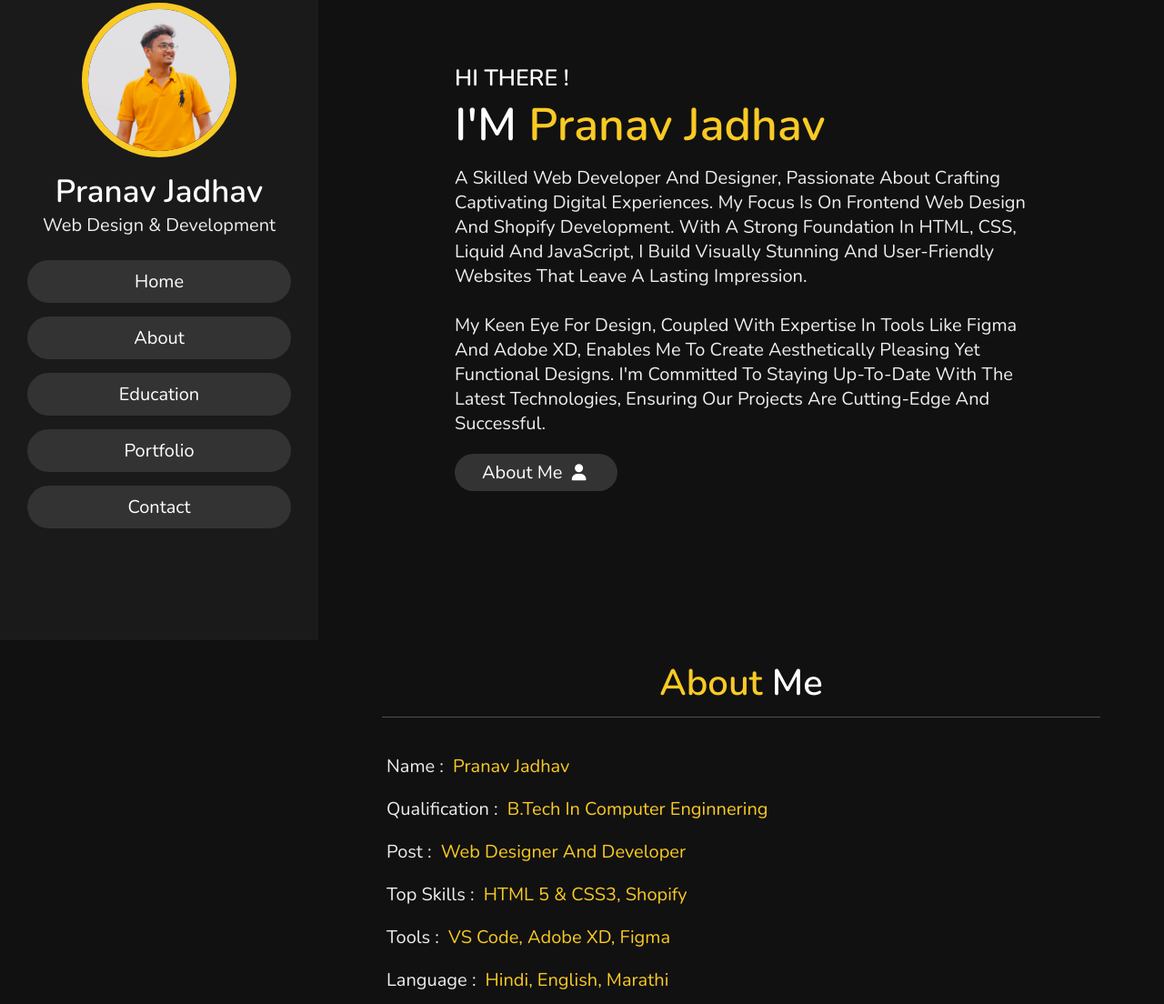
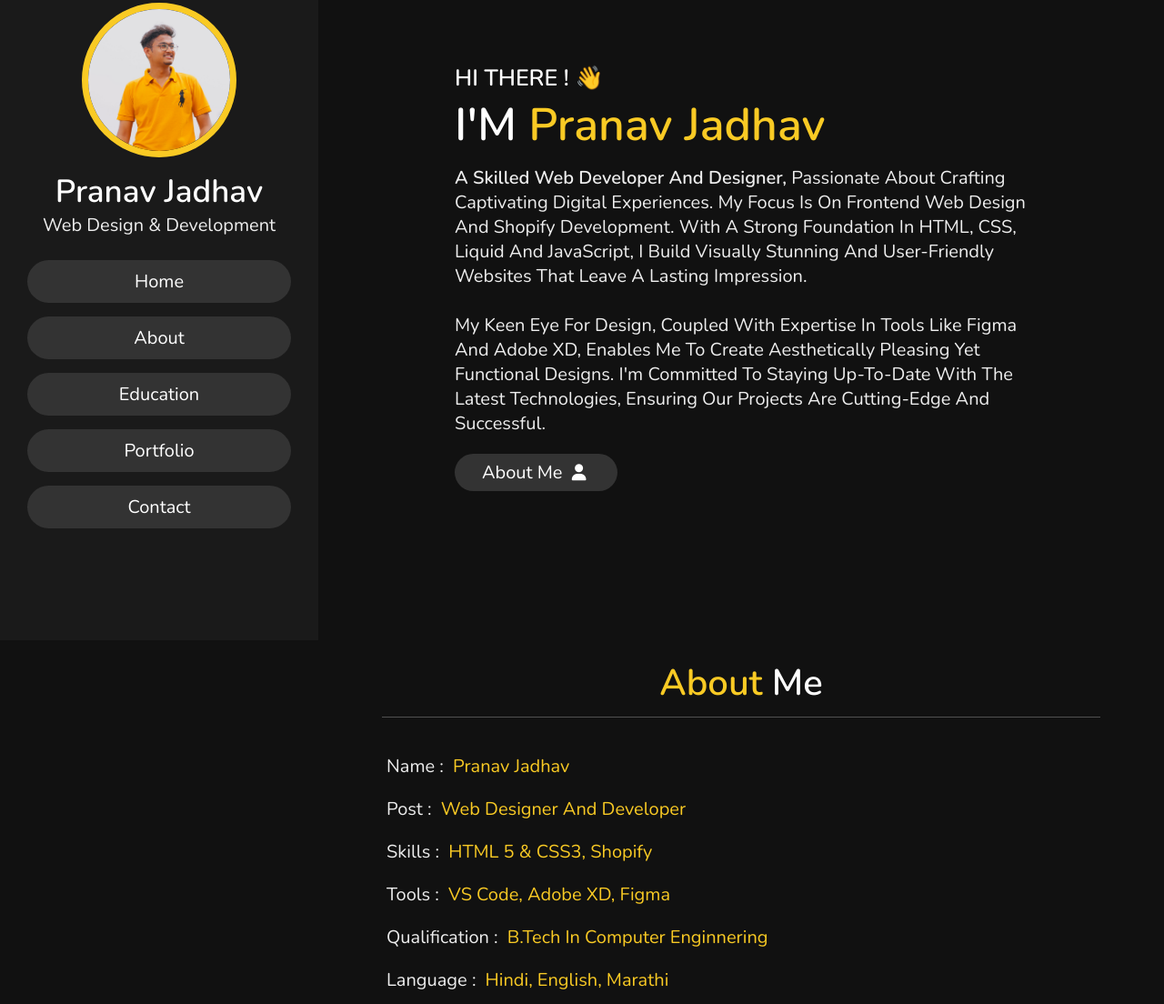
Before and after one commit to pranavjadhav4/portfolio, a plain HTML site: page index.html in a window 1280 px wide. Shown: the part 96-1200 px from the top of the page at 91% size. Drawn offline with nearby package versions, Linux system fonts and the light colour scheme.

Commit message:
final commit

```diff
--- a/index.html
+++ b/index.html
@@ -5,6 +5,8 @@
     <meta http-equiv="X-UA-Compatible" content="IE=edge">
     <meta name="viewport" content="width=device-width, initial-scale=1.0">
     <title>Pranav Jadhav | Web dev & Designer</title>
+
+    <link rel="icon" type="image/x-icon" href="img/favicon.png">
 
     <link rel="stylesheet" href="https://cdnjs.cloudflare.com/ajax/libs/font-awesome/6.4.2/css/all.min.css">
     <link rel="stylesheet" href="css/style.css">
@@ -36,9 +38,9 @@
 
     <section class="home" id="home">
 
-        <h3>HI THERE !</h3>
+        <h3>HI THERE ! 👋</h3>
         <h1>I'M <span>pranav jadhav</span></h1>
-        <p>a skilled Web developer and designer, passionate about crafting captivating digital experiences. My focus is on frontend web design and Shopify development. With a strong foundation in HTML, CSS, Liquid and JavaScript, I build visually stunning and user-friendly websites that leave a lasting impression.
+        <p><b>a skilled Web developer and designer,</b> passionate about crafting captivating digital experiences. My focus is on frontend web design and Shopify development. With a strong foundation in HTML, CSS, Liquid and JavaScript, I build visually stunning and user-friendly websites that leave a lasting impression.
             <br><br>
             My keen eye for design, coupled with expertise in tools like Figma and Adobe XD, enables me to create aesthetically pleasing yet functional designs. I'm committed to staying up-to-date with the latest technologies, ensuring our projects are cutting-edge and successful.</p>
         <a href="#about"><button class="btn">about me <i class="fas fa-user"></i></button></a>
@@ -53,11 +55,10 @@
 
             <div class="info">
                 <h3><span> name : </span> pranav jadhav </h3>
+                <h3><span> post : </span> web designer and developer </h3>
+                <h3><span> Skills : </span> HTML 5 & CSS3, Shopify </h3>
+                <h3><span> Tools : </span> VS Code, Adobe XD, Figma </h3>
                 <h3><span> qualification : </span> B.Tech in computer enginnering </h3>
-                <h3><span> post : </span> web designer and developer </h3>
-                <h3><span> Top skills : </span> HTML 5 & CSS3, Shopify </h3>
-                <h3><span> Tools : </span> VS Code, Adobe XD, Figma </h3>
-
                 <h3><span> language : </span> hindi, english, marathi </h3>
                 <a href="assets/Resume_Pranav_Jadhav.pdf" download=""><button class="btn"> download CV <i class="fas fa-download"></i></button></a>
             </div>
```
Also changed, not shown: img/favicon.png (added), img/hand.png (added), 2 other files.
